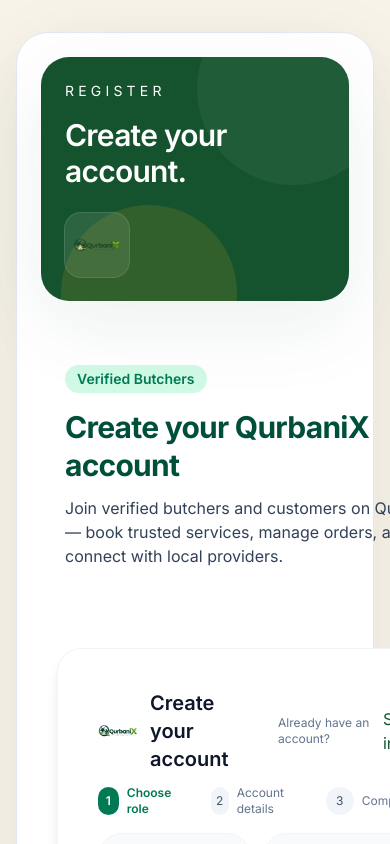
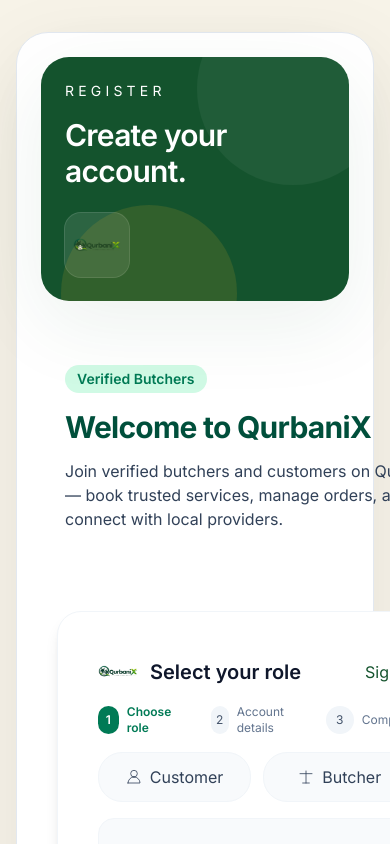
Before and after one commit to Talha-Morshed/QurbaniX, a React (Vite) app in the folder frontend/: page /register in a window 390 px wide. Shown: the top 844 px of the page. Built offline with nearby package versions, Linux system fonts and the light colour scheme.

Commit message:
Clean up register page headings and login prompts

```diff
--- a/frontend/src/pages/register/ButcherRegisterForm.jsx
+++ b/frontend/src/pages/register/ButcherRegisterForm.jsx
@@ -9,7 +9,7 @@
   agree: false,
 };
 
-export default function ButcherRegisterForm({ onComplete }) {
+export default function ButcherRegisterForm({ onComplete, showLogin = true }) {
   const [form, setForm] = useState(initialState);
   const [errors, setErrors] = useState({});
   const [submitted, setSubmitted] = useState(false);
@@ -127,12 +127,14 @@
             {isSubmitting ? 'Sending...' : 'Register & Send PIN'}
           </button>
 
+          {showLogin && (
             <p className="text-center text-sm text-slate-600">
               Already have an account?{' '}
               <Link to="/login/butcher" className="font-semibold text-primary hover:text-primary-dark">
                 Log In
               </Link>
             </p>
+          )}
         </form>
       ) : stage === 'verify' ? (
         <form className="space-y-6" onSubmit={verifyPin} noValidate>
--- a/frontend/src/pages/register/CustomerRegisterForm.jsx
+++ b/frontend/src/pages/register/CustomerRegisterForm.jsx
@@ -9,7 +9,7 @@
   agree: false,
 };
 
-export default function CustomerRegisterForm({ onComplete }) {
+export default function CustomerRegisterForm({ onComplete, showLogin = true }) {
   const [form, setForm] = useState(initialState);
   const [errors, setErrors] = useState({});
   const [submitted, setSubmitted] = useState(false);
@@ -128,12 +128,14 @@
             {isSubmitting ? 'Sending...' : 'Register & Send PIN'}
           </button>
 
+          {showLogin && (
             <p className="text-center text-sm text-slate-600">
               Already have an account?{' '}
               <Link to="/login/customer" className="font-semibold text-primary hover:text-primary-dark">
                 Log In
               </Link>
             </p>
+          )}
         </form>
       ) : stage === 'verify' ? (
         <form className="space-y-6" onSubmit={verifyPin} noValidate>
--- a/frontend/src/pages/register/RegistrationLanding.jsx
+++ b/frontend/src/pages/register/RegistrationLanding.jsx
@@ -17,7 +17,7 @@
         <div className="flex flex-col justify-between gap-6 px-6 py-8 lg:py-10 lg:px-12 h-full">
           <div>
             <span className="inline-flex items-center px-3 py-1 rounded-full bg-emerald-100 text-emerald-700 font-semibold text-sm">Verified Butchers</span>
-            <h1 className="mt-4 md:mt-6 text-3xl md:text-4xl lg:text-5xl font-bold tracking-tight leading-tight text-emerald-900">Create your QurbaniX account</h1>
+            <h1 className="mt-4 md:mt-6 text-3xl md:text-4xl lg:text-5xl font-bold tracking-tight leading-tight text-emerald-900">Welcome to QurbaniX</h1>
             <p className="mt-3 text-base text-slate-700 max-w-lg">Join verified butchers and customers on QurbaniX — book trusted services, manage orders, and connect with local providers.</p>
           </div>
 
@@ -52,18 +52,17 @@
                   <img src={images.logo} alt="QurbaniX" className="h-10 w-10 object-contain rounded-lg" />
                   <div className="flex items-baseline gap-6">
                     <h3 className="text-xl md:text-2xl font-semibold text-slate-900">
-                      {role === 'customer' ? 'Customer Registration' : role === 'butcher' ? 'Butcher Registration' : 'Create your account'}
+                      {role === 'customer' ? 'Customer Registration' : role === 'butcher' ? 'Butcher Registration' : 'Select your role'}
                     </h3>
                     <p className="hidden md:block text-sm text-slate-600">
-                      {role ? 'Complete the form and verify your phone number.' : 'Choose your role and complete the registration form.'}
+                      {role ? 'Complete the form and verify your phone number.' : 'Pick an account type to continue.'}
                     </p>
                   </div>
                 </div>
 
-                <div className="flex items-center gap-3">
-                  <span className="text-xs text-slate-500">Already have an account?</span>
-                  <Link to="/login/customer" className="text-sm font-semibold text-primary">Sign in</Link>
-                </div>
+                <Link to="/login/customer" className="shrink-0 text-sm font-semibold text-primary transition hover:text-primary-dark">
+                  Sign in
+                </Link>
               </div>
             </div>
 
@@ -112,8 +111,8 @@
             </div>
 
             <div>
-              {role === 'customer' && <CustomerRegisterForm onComplete={() => setCompleted(true)} />}
-              {role === 'butcher' && <ButcherRegisterForm onComplete={() => setCompleted(true)} />}
+              {role === 'customer' && <CustomerRegisterForm onComplete={() => setCompleted(true)} showLogin={false} />}
+              {role === 'butcher' && <ButcherRegisterForm onComplete={() => setCompleted(true)} showLogin={false} />}
               {!role && (
                 <div className="rounded-2xl border border-slate-100 bg-slate-50 p-6 text-sm text-slate-600">Select a role above to begin registration.</div>
               )}
```
Lines whose indentation alone changed are shown as unchanged.
